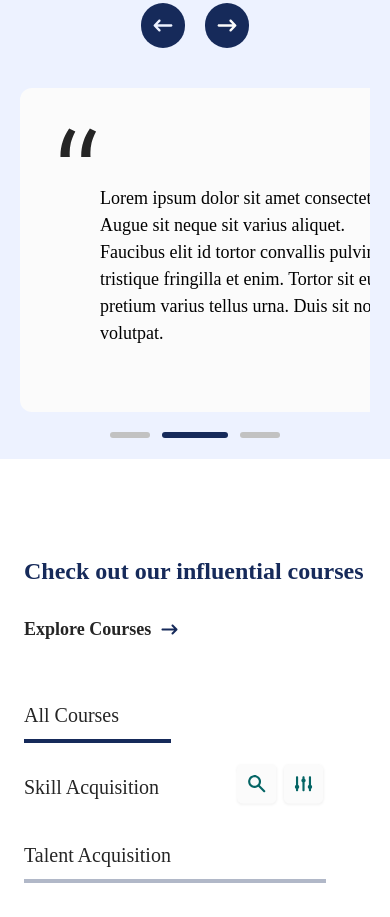
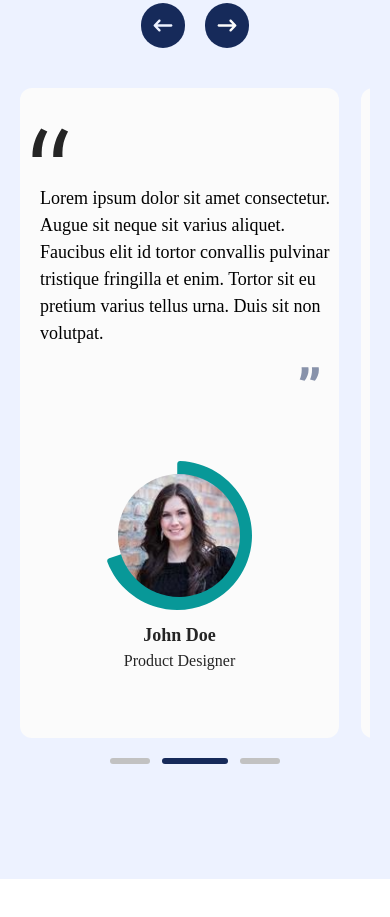
Before and after one commit to Balsuni/bals-university, a Next.js app: page / in a window 390 px wide. Shown: the part 7880-8797 px from the top of the page. Built offline with nearby package versions, Linux system fonts and the light colour scheme; grey boxes are pictures that could not be loaded.

Commit message:
fix:fixed (what our students say) responsiveness

```diff
--- a/src/pages/index.tsx
+++ b/src/pages/index.tsx
@@ -410,7 +410,7 @@ const Home = () => {
         </div>
       </section>
 
-      <section className="w-full bg-darkblue-50 h-[580px]">
+      <section className="w-full bg-darkblue-50 h-[1000px] sm:h-[580px]">
         <div className="flex flex-col justify-center lg:flex-row gap-3 pt-16 lg:justify-between items-center lg:mx-24">
           <h1 className="text-darkblue-500 font-bold text-2xl sm:text-3xl md:text-4xl mb-4 lg:text-left text-center">
             What our students say
@@ -448,23 +448,23 @@ const Home = () => {
                 {whatOurStudentSay.map((data) => {
                   return (
                     <section
-                      className="flex flex-col flex-wrap bg-gray-50 h-[324px] w-[612px] sm:w-[612px] md:w-[612px] md:h-[324px] sm:h-[324px] pb-5 rounded-xl"
+                      className="flex flex-col flex-wrap bg-gray-50 h-[650px] w-full sm:w-[612px] md:w-[612px] md:h-[324px] sm:h-[324px] pb-5 rounded-xl"
                       key={data.id}
                     >
-                      <div className="mt-10 ml-10">
+                      <div className="mt-10 ml-3 sm:ml-10">
                         <img src="/assets/quotation.svg" alt="" />
                       </div>
-                      <div className="w-[299px] mt-7 ml-20 text-[18px]">
+                      <div className="w-[299px] mt-7 ml-5 sm:ml-20 text-[18px]">
                         <p>{data.description}</p>
                         <img
                           src="/assets/quotation_2.svg"
-                          className="ml-auto mt-5"
+                          className="ml-auto mr-5 sm:mr-0 mt-5"
                           alt=""
                         />
                       </div>
 
-                      <div className="mt-20 ml-7">
-                        <div className="flex items-center">
+                      <div className="mt-20 sm:ml-7">
+                        <div className="flex justify-center items-center">
                           <img
                             className="w-[122.98px] h-[122.98px] mr-[9px] mb-0 ml-2 absolute z-10"
                             src="/assets/student_landingpage.svg"
```
